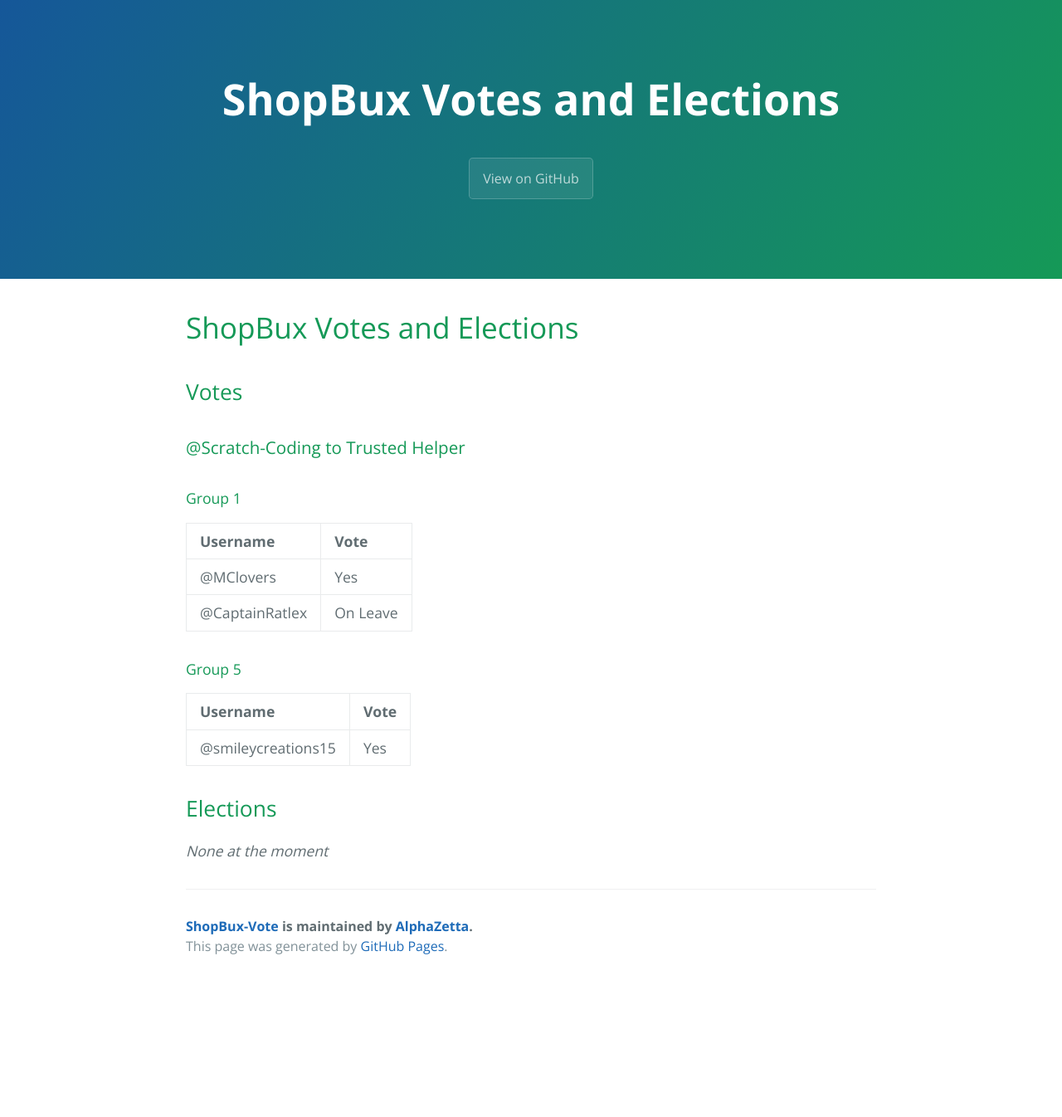
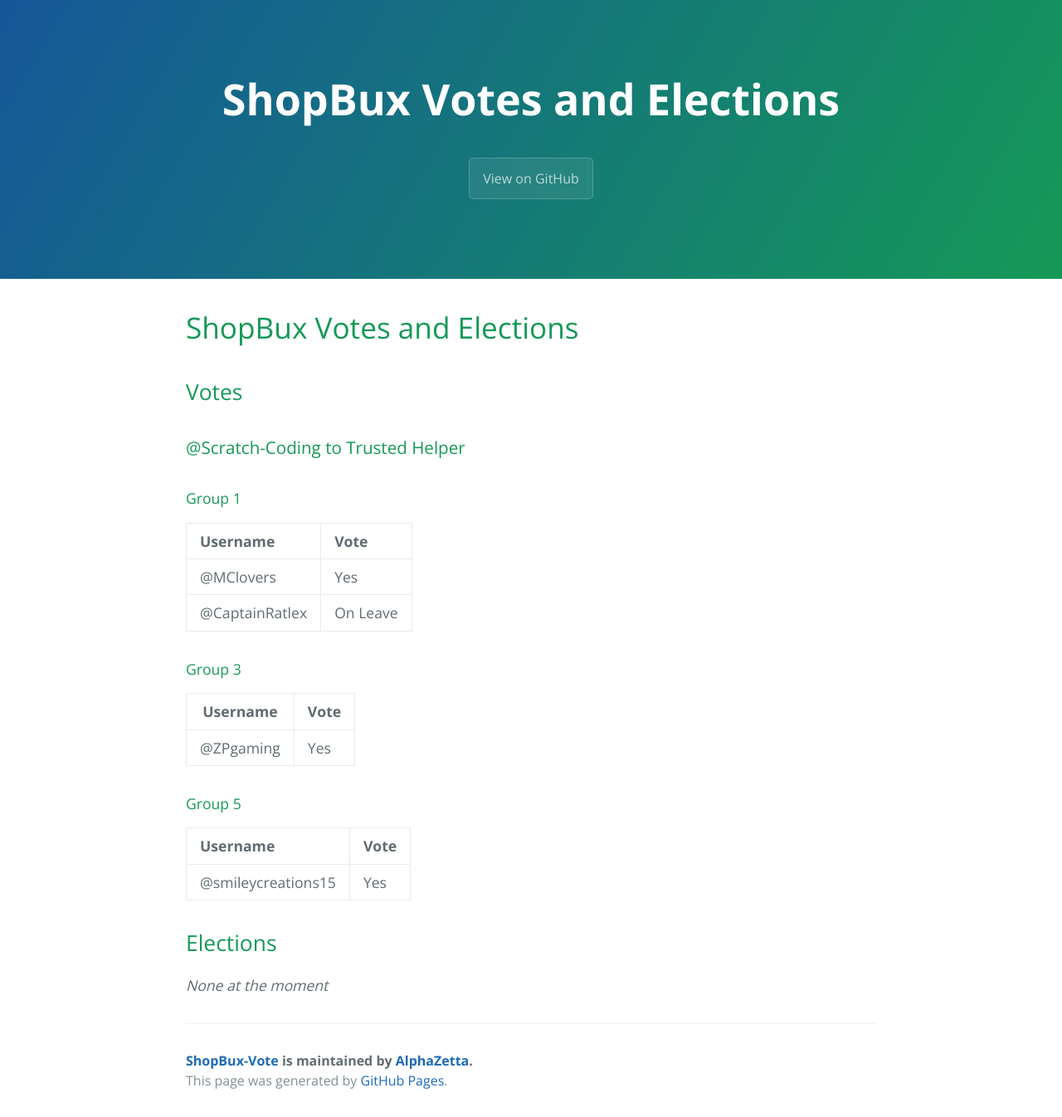
Before and after one commit to AlphaZetta/ShopBux-Vote, a Jekyll site: the page built from index.md, in a window 1280 px wide. Shown: the whole page at 83% size. Built offline with Jekyll 4.4.1, drawn with Linux system fonts in a browser that asks for light colours; the repository's description, which GitHub fills in, is left out; our own code applies the rules of GitHub Pages for plain Markdown files; before the commit the page ends 1184 px from its top, so only the background shows below that.

Commit message:
Update index.md

```diff
--- a/index.md
+++ b/index.md
@@ -11,9 +11,15 @@ layout: default
 #### Group 1
 
 | Username     | Vote    |
-|:---------------------------------|:-----------------------|
+|:---|:-----------------------|
 | @MClovers        | Yes       |
 | @CaptainRatlex        | On Leave     |
+
+#### Group 3
+
+Username | Vote
+-|-
+@ZPgaming | Yes
 
 #### Group 5
 
```
